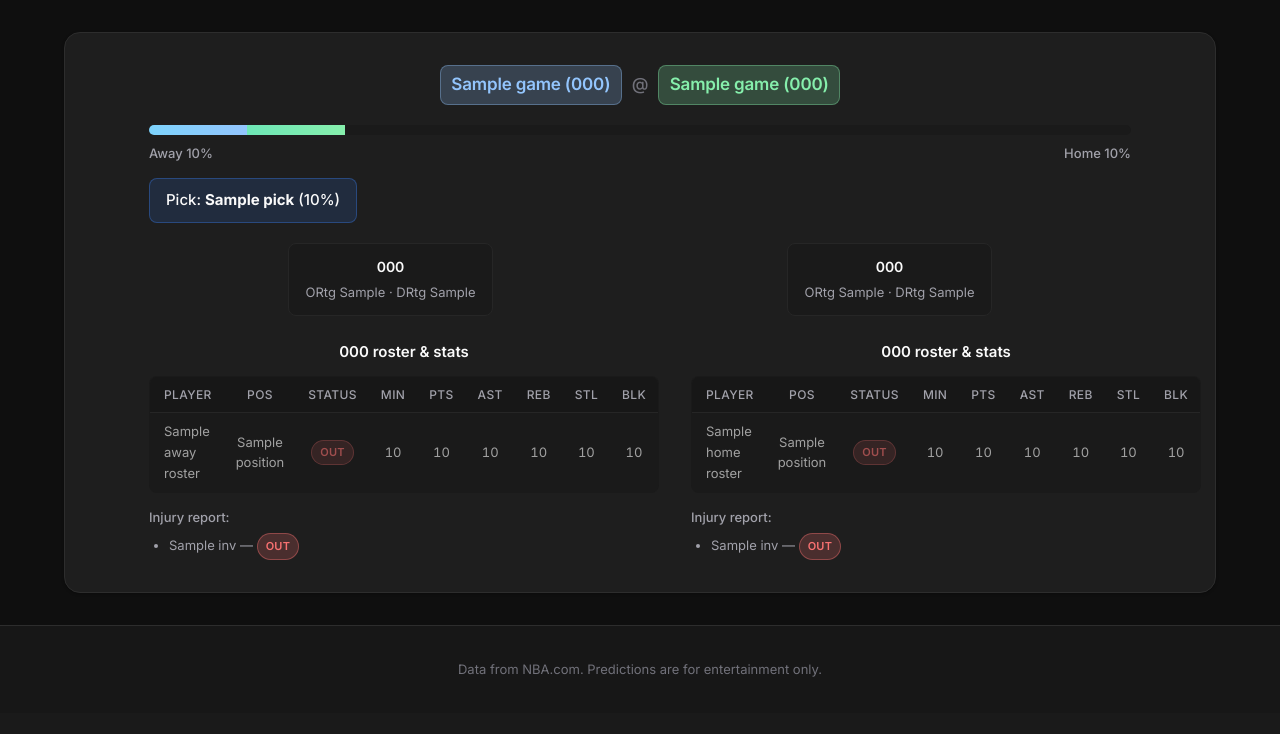
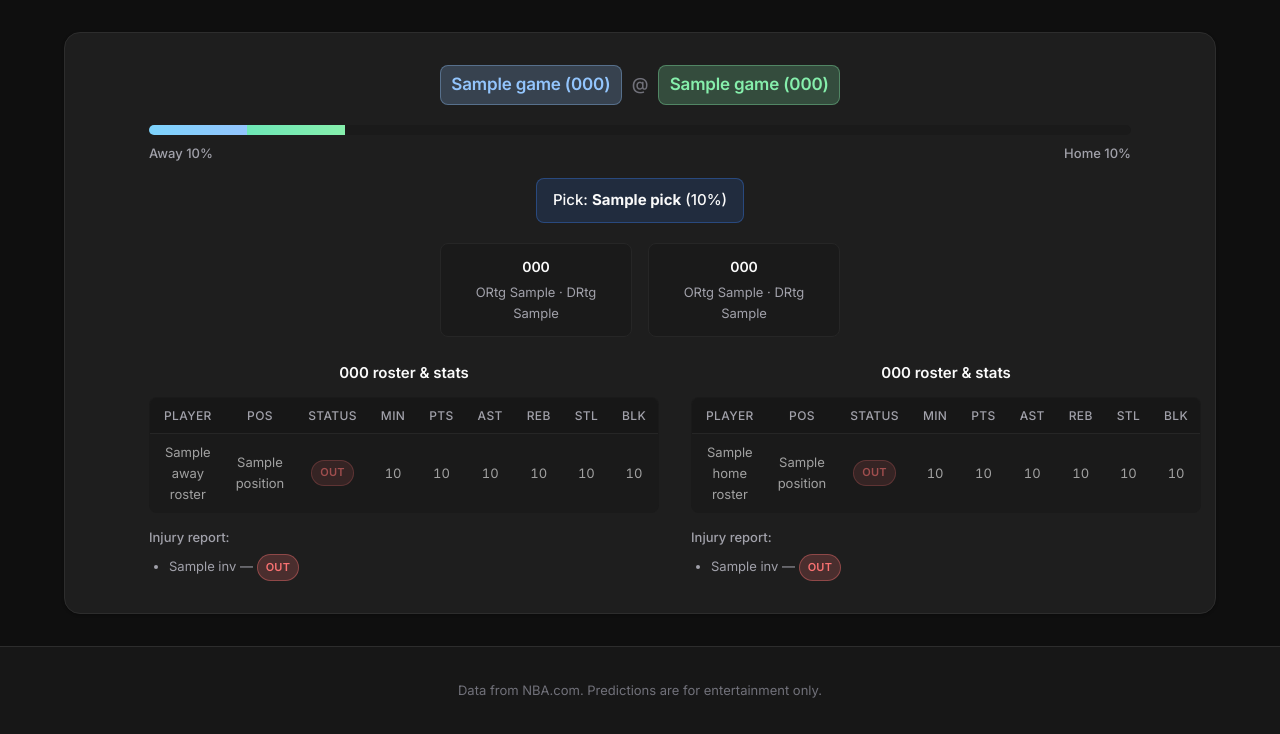
Before and after one commit to Joseph302156/NBA_Matchup_Calculator, a FastAPI app: template app/templates/results.html in a window 1280 px wide. Shown: the part 169-903 px from the top of the page. Before the commit the page ends 846 px from the top, so only its background shows below. Run offline with FastAPI, Linux system fonts and the light colour scheme; the template is opened without the code that fills it: most values are stand-ins (such as "Sample title", 1, 10 or a date in 2020).

Commit message:
Enhance CSS layout for improved responsiveness and alignment
- Added flexbox properties to the body for better layout control.
- Set widths for various elements to ensure consistent sizing across different screen sizes.
- Centered text alignment in roster table for improved readability.

```diff
--- a/app/static/style.css
+++ b/app/static/style.css
@@ -277,6 +277,9 @@ body {
   padding: 2rem calc(2.25rem + 0.5in);
   box-shadow: var(--shadow);
   transition: box-shadow 0.2s ease, border-color 0.2s ease;
+  display: flex;
+  flex-direction: column;
+  align-items: center;
 }
 
 .game-card:hover {
@@ -332,6 +335,7 @@ body {
   overflow: hidden;
   margin-bottom: 0.5rem;
   background: var(--bg-card);
+  width: 100%;
 }
 
 .win-pct-bar .bar.away {
@@ -352,6 +356,7 @@ body {
   margin-bottom: 0.875rem;
   font-weight: 500;
   max-width: 100%;
+  width: 100%;
 }
 
 .pick {
@@ -373,6 +378,8 @@ body {
   gap: 1rem;
   margin-bottom: 1.5rem;
   justify-items: center;
+  width: 100%;
+  max-width: 400px;
 }
 
 .team-ratings {
@@ -402,6 +409,8 @@ body {
   grid-template-columns: 1fr 1fr;
   gap: 2rem;
   justify-items: center;
+  width: 100%;
+  max-width: 1100px;
 }
 
 @media (max-width: 900px) {
@@ -456,7 +465,7 @@ body {
 
 .roster td:first-child,
 .roster th:first-child {
-  text-align: left;
+  text-align: center;
   padding-left: 0.875rem;
 }
 
```
